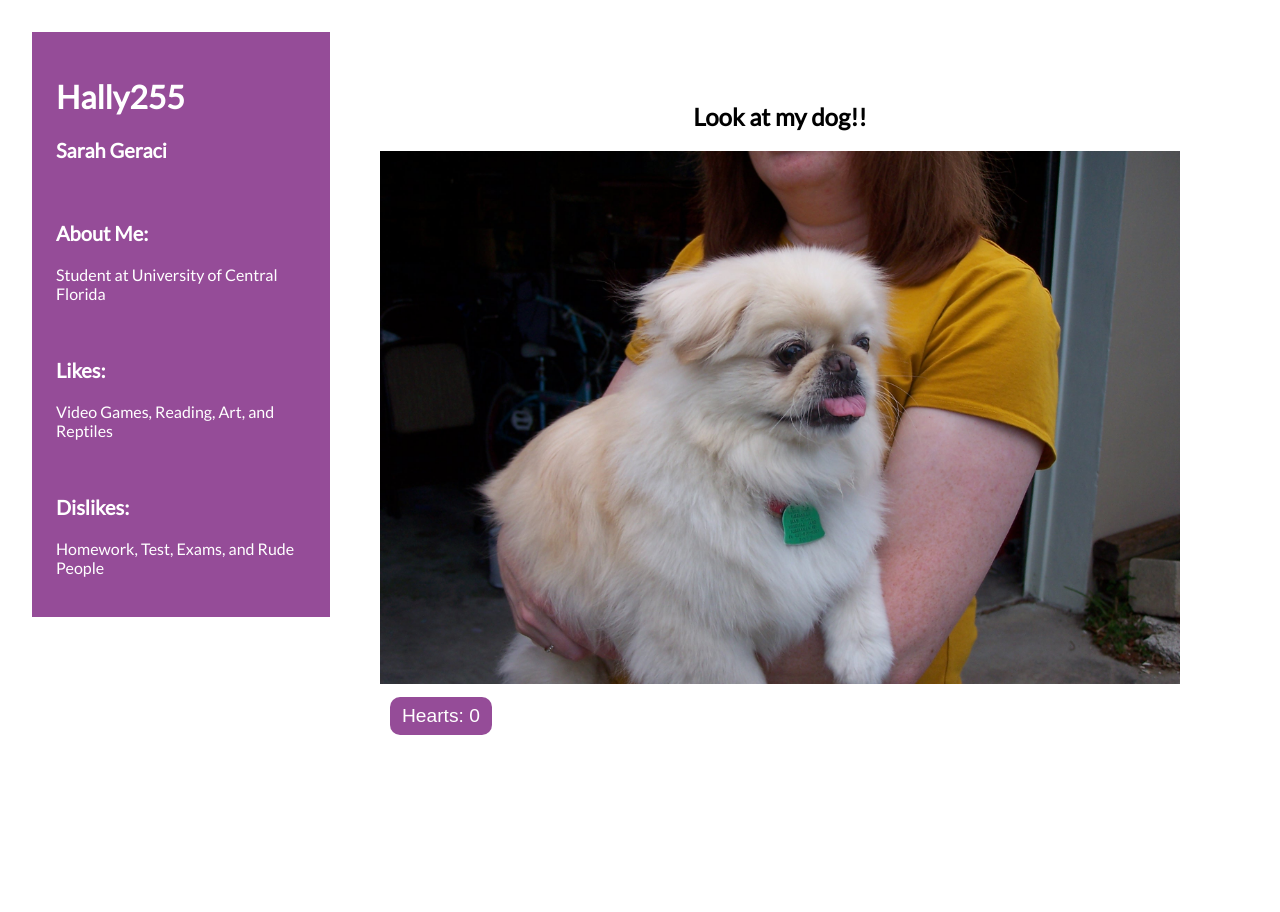
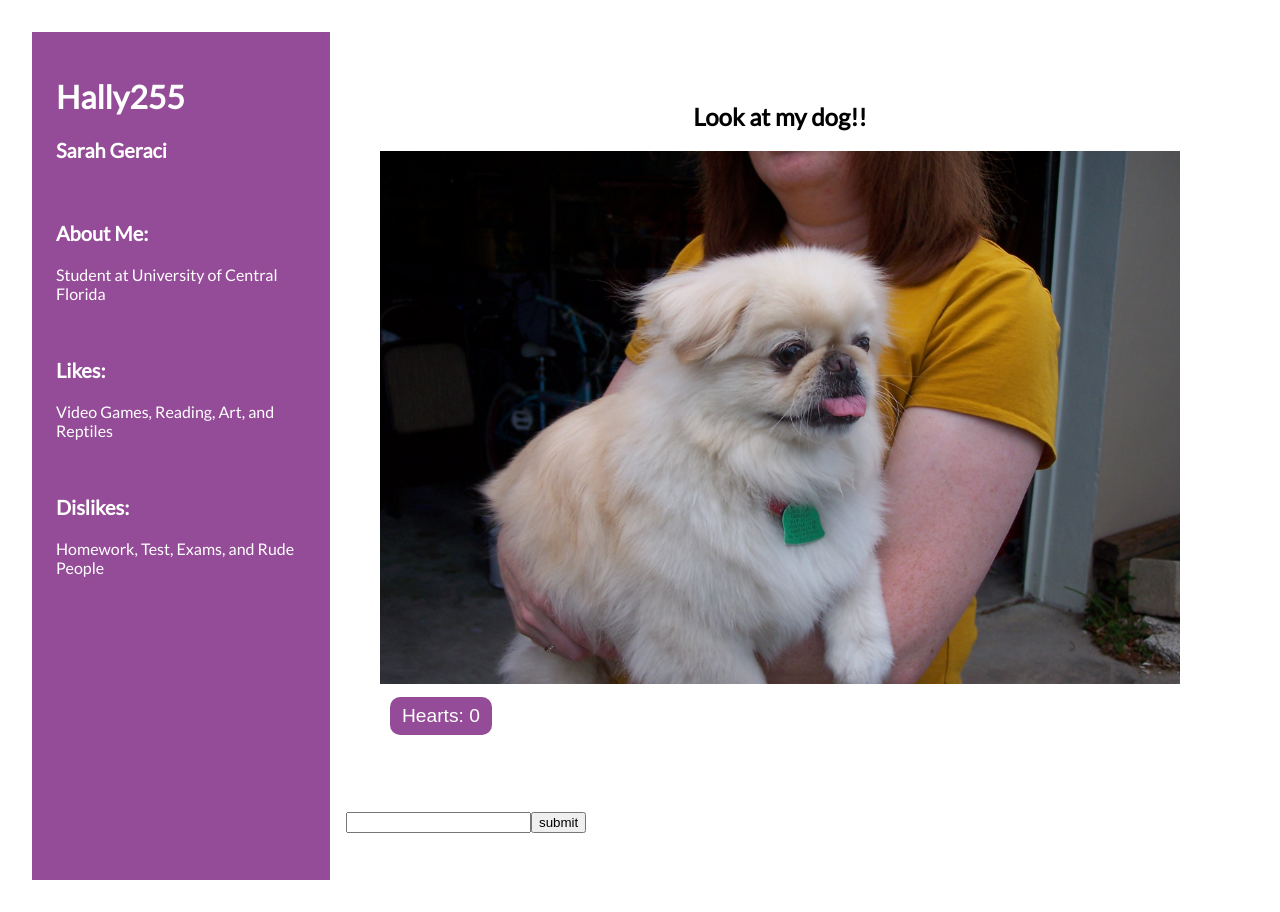
Before and after one commit to hally255/portfolio1, a React (Create React App) app in the folder project/: page / in a window 1280 px wide. Before the commit the page ends 827 px from the top, so only its background shows below. Built offline with nearby package versions, Linux system fonts and the light colour scheme.

Commit message:
October 18, 2021 5:16 PM

```diff
--- a/project/src/App.css
+++ b/project/src/App.css
@@ -3,6 +3,7 @@
 .App {
   text-align: center;
   margin: auto;
+  margin: 0;
   font-family: Lato;
 }
 
--- a/project/src/App.js
+++ b/project/src/App.js
@@ -2,12 +2,14 @@ import './App.css';
 import Profile from './components/Profile/Profile.jsx';
 import './components/Profile/me.png'
 import Feed from './components/Feed/Feed';
+import Comments from './components/Comments/Comments';
 
 function App() {
   return (
     <div className="App">
       <Profile />
       <Feed />
+      <Comments />
     </div>
   );
 }
--- /dev/null
+++ b/project/src/components/Comments/Comments.jsx
@@ -0,0 +1,11 @@
+export default function Comments() {
+
+    return (
+        <div className="comments">
+            <form>
+            <input type="text" placeholde="Comments..." />
+            <input type="submit" value="submit" />
+            </form>
+        </div>
+    )
+}
--- a/project/src/components/Profile/Profile.css
+++ b/project/src/components/Profile/Profile.css
@@ -1,7 +1,7 @@
 .userDiv {
     text-align: left;
     width: 250px;
-    height: auto;
+    height: 100vh;
     padding: 1.5em;
     background-color: rgba(105, 0, 109, 0.7);
     color: white;
```
Also changed, not shown: project/src/components/Comments/Comments.css (added).
